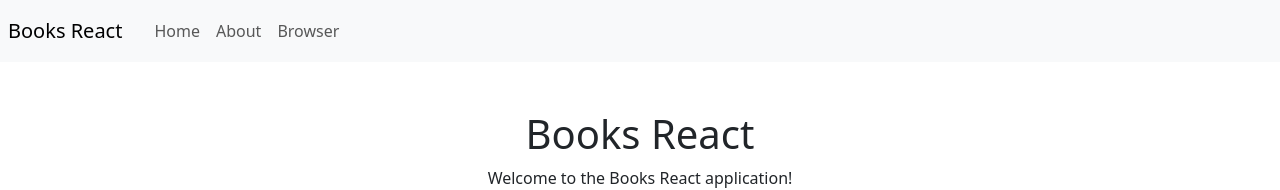
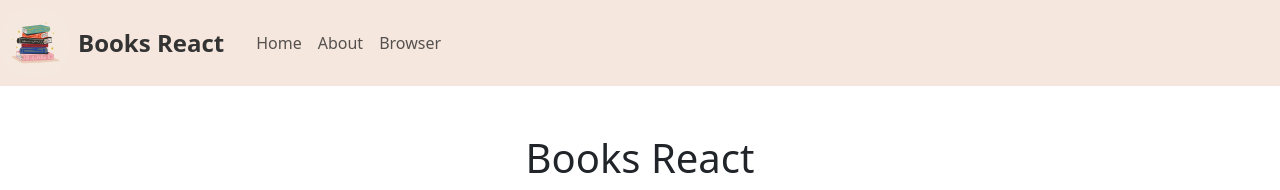
Before and after one commit to Enricobusatto/M5-W1-D4, a React (Vite) app: page / in a window 1280 px wide. Shown: the top 190 px of the page. Built offline with nearby package versions, Linux system fonts and the light colour scheme.

Commit message:
aggiunta di logo e favicon

```diff
--- a/index.html
+++ b/index.html
@@ -4,6 +4,7 @@
     <meta charset="UTF-8" />
     <meta name="viewport" content="width=device-width, initial-scale=1.0" />
     <title>Books React</title>
+    <link rel="icon" href="src/assets/logo.svg" type="image/x-icon" />
   </head>
   <body>
     <div id="root"></div>
--- a/src/AllTheBooks.jsx
+++ b/src/AllTheBooks.jsx
@@ -2,7 +2,7 @@ import React from 'react';
 import 'bootstrap/dist/css/bootstrap.min.css';
 import fantasy from './assets/fantasy.json';
 import './AllTheBooks.css';
-console.log(fantasy);
+// console.log(fantasy);
 
 function AllTheBooks() {
     return (
--- /dev/null
+++ b/src/MyNav.css
@@ -0,0 +1,8 @@
+.navbar{
+    background-color: #F5E7DE!important;
+}
+.navbar-brand.p-2{
+    font-size: 1.5rem;
+    font-weight: bold;
+    color: #333;
+}
--- a/src/MyNav.jsx
+++ b/src/MyNav.jsx
@@ -1,9 +1,11 @@
 import React from 'react';
 import 'bootstrap/dist/css/bootstrap.min.css';
+import './MyNav.css';
 
 function MyNav() {
     return (
         <nav className="navbar navbar-expand-lg navbar-light bg-light">
+            <img src="src/assets/logo.svg" style={{width: 70, borderRadius: 30}} alt="logo" />
             <a className="navbar-brand p-2" href="#">Books React</a>
             <button className="navbar-toggler" type="button" data-toggle="collapse" data-target="#navbarNav" aria-controls="navbarNav" aria-expanded="false" aria-label="Toggle navigation">
                 <span className="navbar-toggler-icon"></span>
```
Also changed, not shown: src/assets/logo.svg (added).
